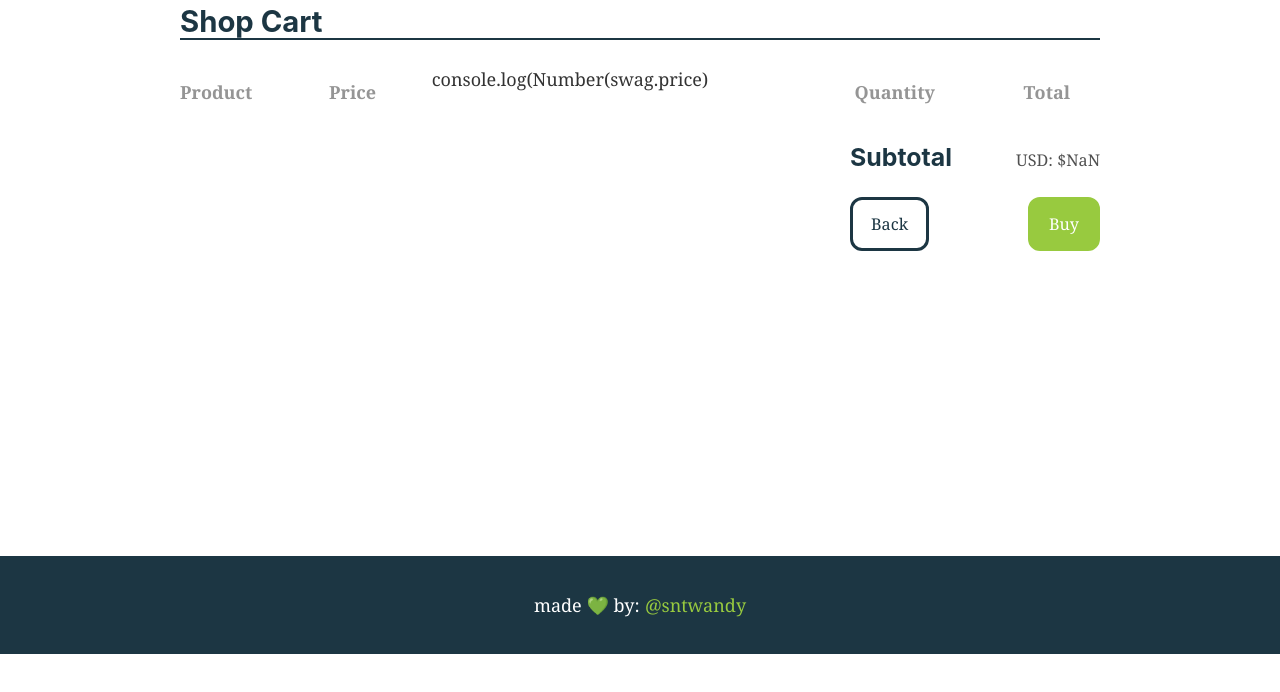
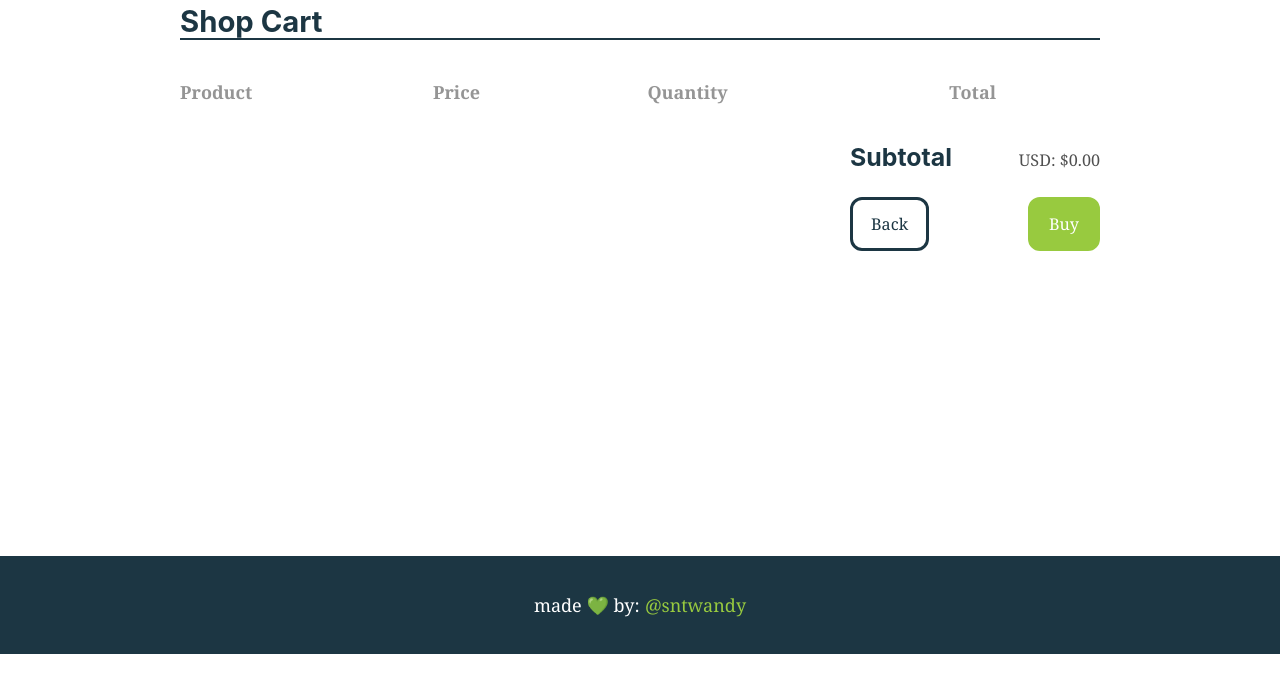
Before and after one commit to sntwandy/platzi-ecomerce, a Gatsby site: page /Cart in a window 1280 px wide. Shown: the part 84-776 px from the top of the page. Built offline with nearby package versions, Linux system fonts and the light colour scheme; Gatsby itself is replaced by a stand-in of ours.

Commit message:
Solving part of a bug with the price inside the cart shopping

```diff
--- a/src/components/CartComponent.js
+++ b/src/components/CartComponent.js
@@ -7,15 +7,32 @@ import { CartContext } from "../Context"
 export default function CartComponent() {
   const { cart } = useContext(CartContext)
   const [total, setTotal] = useState(0)
+  console.log(cart)
 
   const getTotal = () => {
     setTotal(
-      cart.reduce((acc, current) => acc + current.price * current.quantity, 0)
+      cart.reduce(
+        (acc, current) => acc + current.price.split("$")[1] * current.quantity,
+        0
+      )
     )
   }
 
+  const priceFormated = (price, quantity) => {
+    if (quantity) {
+      return priceFormat(
+        price.split("$")[1].split(".")[0] * quantity +
+          price.split("$")[1].split(".")[1]
+      )
+    } else {
+      return priceFormat(
+        price.split("$")[1].split(".")[0] + price.split("$")[1].split(".")[1]
+      )
+    }
+  }
+
   useEffect(() => {
-    setTotal()
+    getTotal()
   }, [])
   return (
     <StyledCart>
@@ -24,7 +41,7 @@ export default function CartComponent() {
         <tbody>
           <tr>
             <th>Product</th>
-            <th>Price</th>console.log(Number(swag.price)
+            <th>Price</th>
             <th>Quantity</th>
             <th>Total</th>
           </tr>
@@ -33,9 +50,9 @@ export default function CartComponent() {
               <td>
                 <img src={swag.metadata.img} alt={swag.name} /> {swag.name}
               </td>
-              <td>USD: {priceFormat(swag.price)}</td>
+              <td>USD:{priceFormated(swag.price)}</td>
               <td>{swag.quantity}</td>
-              <td>{swag.quantity * priceFormat(swag.price)}</td>
+              <td>{priceFormated(swag.price, swag.quantity)}</td>
             </tr>
           ))}
         </tbody>
--- a/src/utils/PriceFormat.js
+++ b/src/utils/PriceFormat.js
@@ -1,5 +1,4 @@
-export default function priceFormat(num) {
-  const price = Number(num)
+export default function priceFormat(price) {
   const priceFloat = (price / 100).toFixed(2)
   return Intl.NumberFormat("en-US", {
     style: "currency",
```
